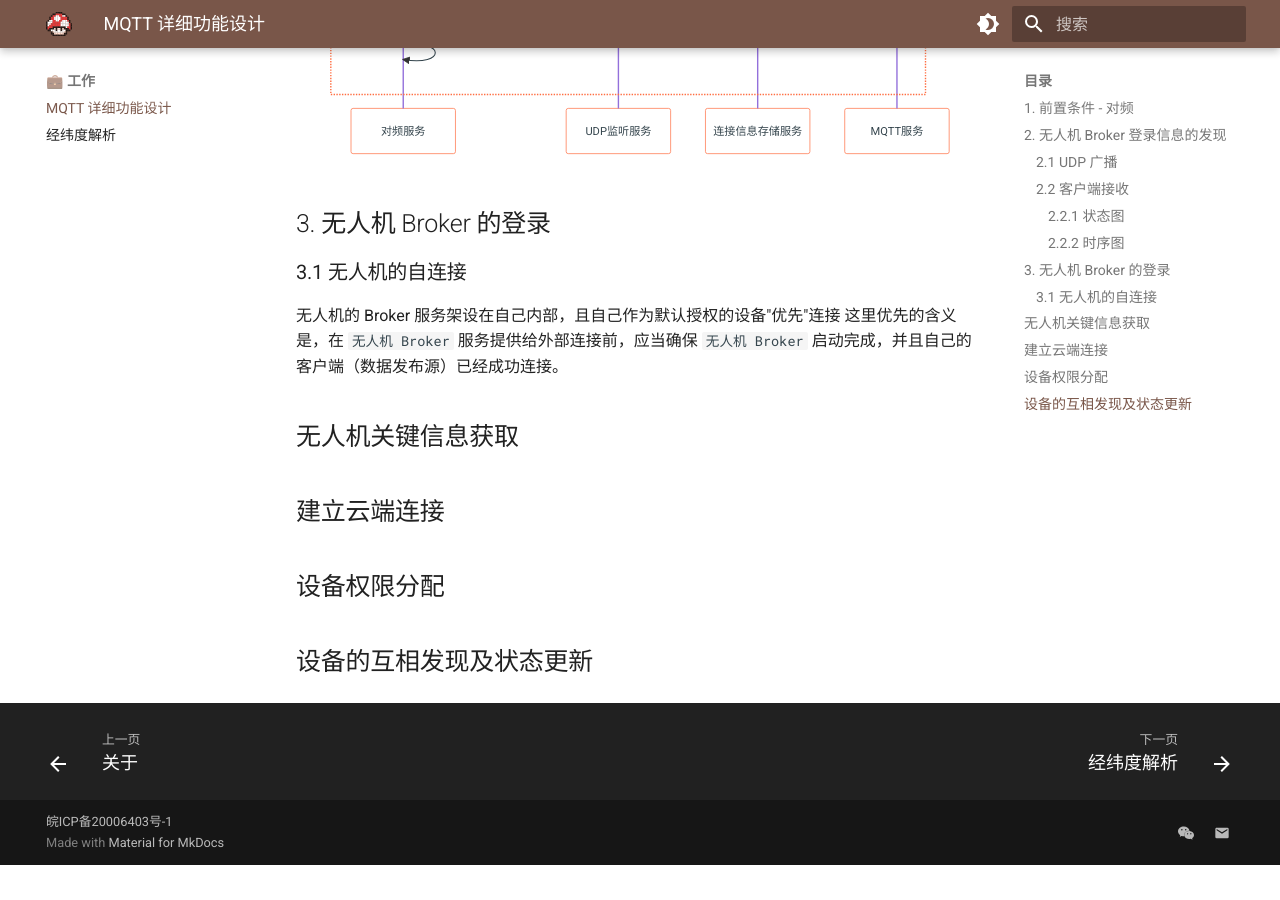
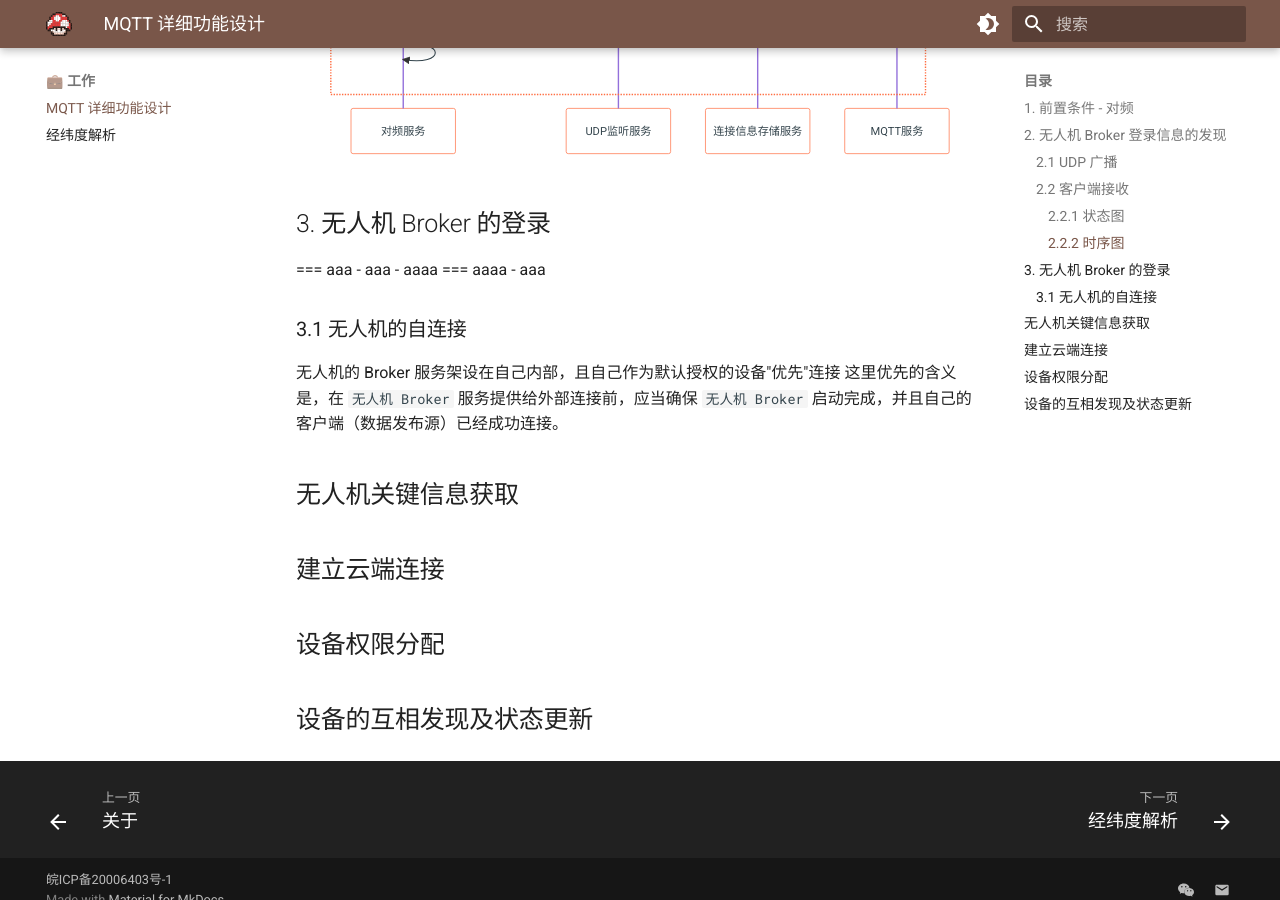
Before and after one commit to btONF/btonf.github.io, an MkDocs documentation site: the page built from docs/💼 工作/MQTT 详细功能设计.md, in a window 1280 px wide and 900 px high, scrolled down 4253 px. Built offline with MkDocs 1.6.1 and Material for MkDocs 9.7.7, drawn with Linux system fonts in a browser that asks for light colours; before the commit the page ends 5118 px from its top, so only the background shows below that.

Commit message:
开启md优化

````diff
--- a/docs/💼 工作/MQTT 详细功能设计.md
+++ b/docs/💼 工作/MQTT 详细功能设计.md
@@ -155,7 +155,11 @@
 ```
 ## 3. 无人机 Broker 的登录
 
-
+=== aaa
+	-  aaa
+	- aaaa
+=== aaaa
+	- aaa
 ### 3.1 无人机的自连接
 
 无人机的 Broker 服务架设在自己内部，且自己作为默认授权的设备"优先"连接
````
